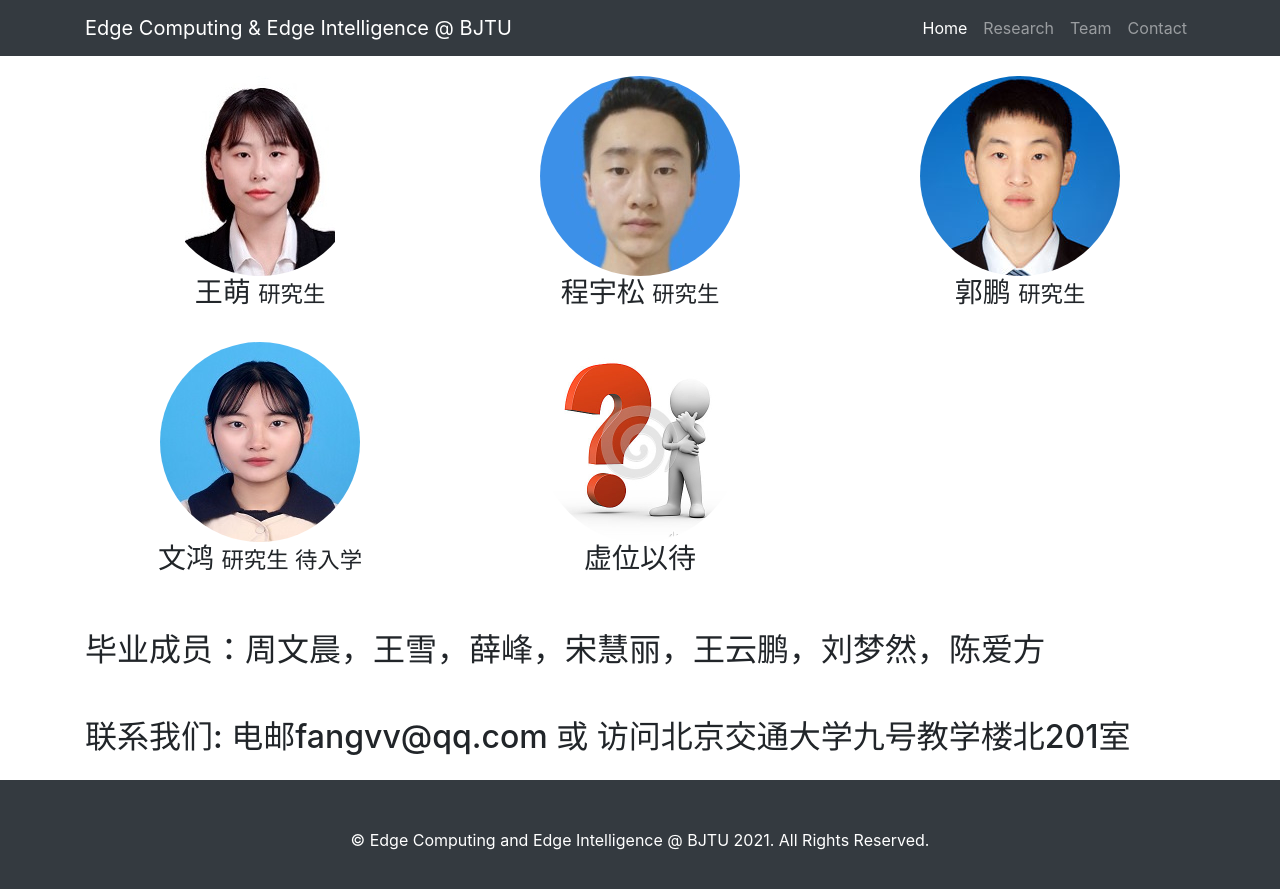
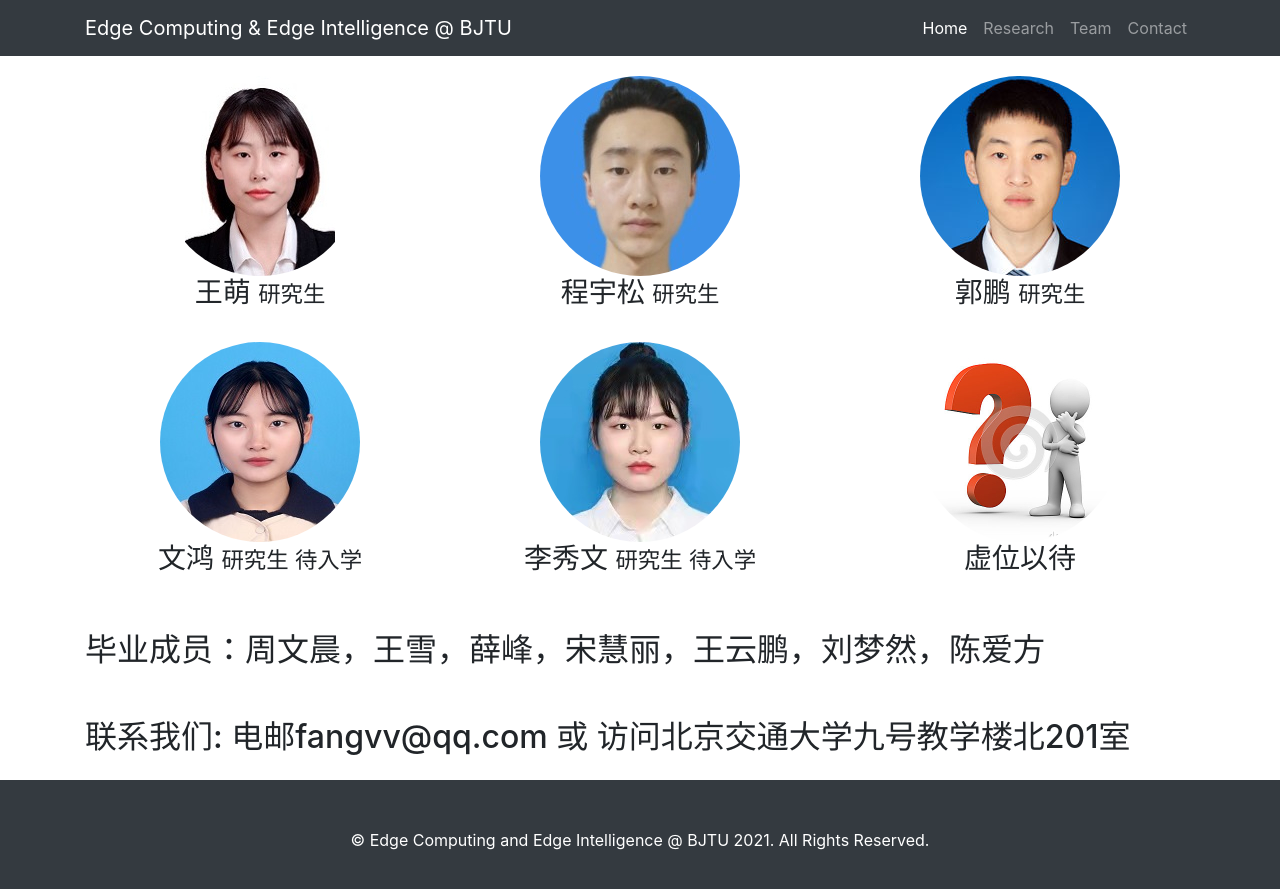
Before and after one commit to fangvv/Homepage, a Jekyll site: the page Edgecomp/index.html, which Jekyll copies as it is, in a window 1280 px wide and 900 px high, scrolled down 5332 px. Shown: the top 889 px of the window. Built offline with Jekyll 4.4.1, drawn with Linux system fonts in a browser that asks for light colours; comment, search, counter and statistics services are not loaded.

Commit message:
Signed-off-by: fangvv <fangvv@gmail.com>

```diff
--- a/Edgecomp/index.html
+++ b/Edgecomp/index.html
@@ -232,6 +232,10 @@
           <h3>文鸿 <small>研究生 待入学</small> </h3>
       </div>
       <div class="col-lg-4 col-sm-6 text-center mb-4">
+          <img class="rounded-circle img-fluid d-block mx-auto" src="img/lxw.jpg" alt="" />
+          <h3>李秀文 <small>研究生 待入学</small> </h3>
+      </div>
+      <div class="col-lg-4 col-sm-6 text-center mb-4">
           <img class="rounded-circle img-fluid d-block mx-auto" src="img/joinus.jpg" alt="" />
           <h3>虚位以待</h3>
       </div>
```
Also changed, not shown: Edgecomp/img/lxw.jpg (added).
